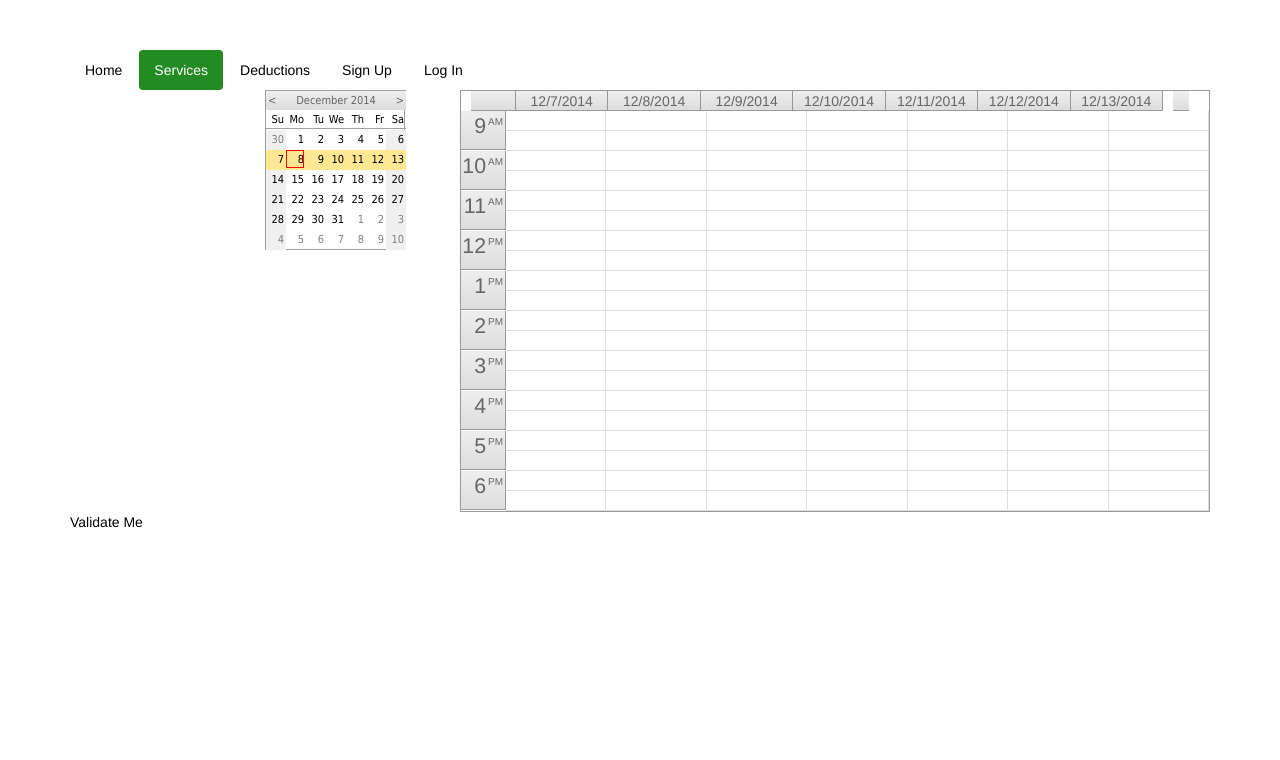
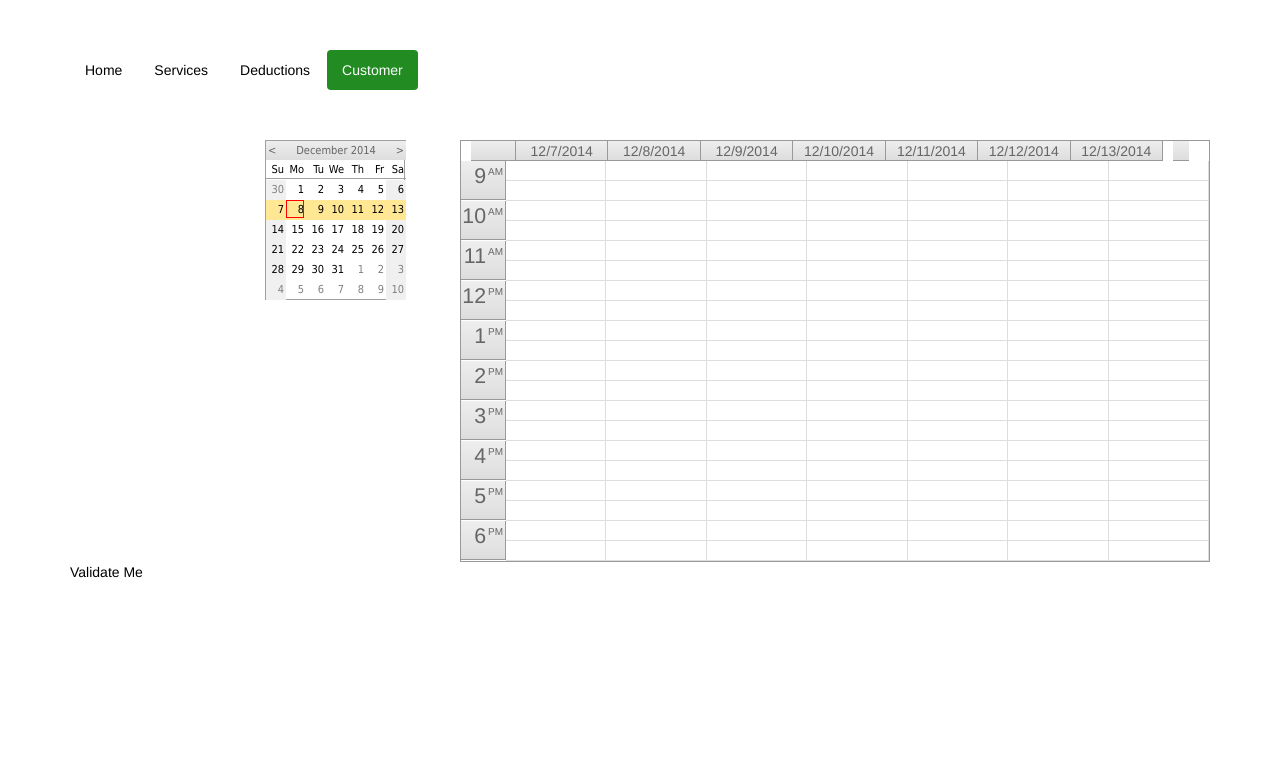
Before and after one commit to sbkohel/fvtaxprep, a PHP site: page /customermain.php in a window 1280 px wide. Shown: the top 760 px of the page. Run offline with PHP 8.4, Linux system fonts and the light colour scheme.

Commit message:
changed title and shifted calendar

```diff
--- a/css/style.css
+++ b/css/style.css
@@ -1,4 +1,4 @@
-.deduct, .hours, .deduction, .nav,.jumbotron {
+.calendar, .deduct, .hours, .deduction, .nav,.jumbotron {
 	margin-top: 50px;
 }
 .hours{
--- a/customermain.php
+++ b/customermain.php
@@ -3,7 +3,7 @@
 <head>
     <meta charset="utf-8">
     <meta name="viewport" content="width=device-width, initial-scale=1.0">
-    <title>My Website</title>
+    <title>Fox Valley Tax Prep</title>
     <link href="css/bootstrap.min.css" rel="stylesheet">
     <link href="css/bootstrap-theme.css" rel="stylesheet">
     <link href="css/style.css" rel="stylesheet">
@@ -17,13 +17,12 @@
 	<div class="container">
         <ul class="nav nav-pills">
             <li class=""><a href="index.html">Home</a></li>
-            <li class="active"><a href="services.php">Services</a></li>
+            <li class=""><a href="services.php">Services</a></li>
             <li class=""><a href="deductions.html">Deductions</a></li>
-            <li class=""><a href="signup0.php">Sign Up</a></li>
-            <li class=""><a href="login0.php">Log In</a></li>
+            <li class="active"><a href="customermain.php">Customer</a></li>
         </ul>
 
-        <div class="row">
+        <div class="row calendar">
             <div class = "col-lg-2 col-lg-offset-2">
                 <div id="nav"></div>
             </div>
```
